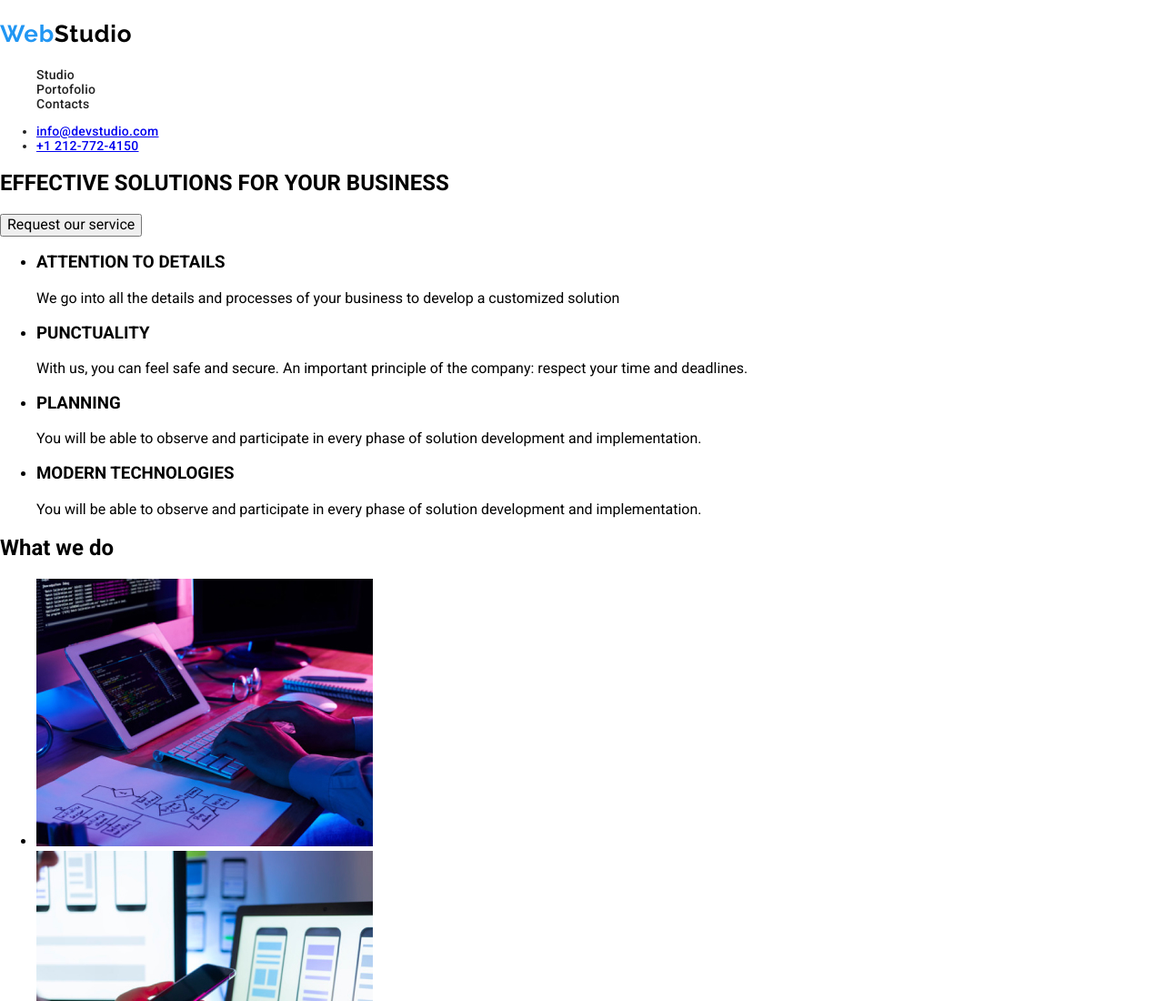
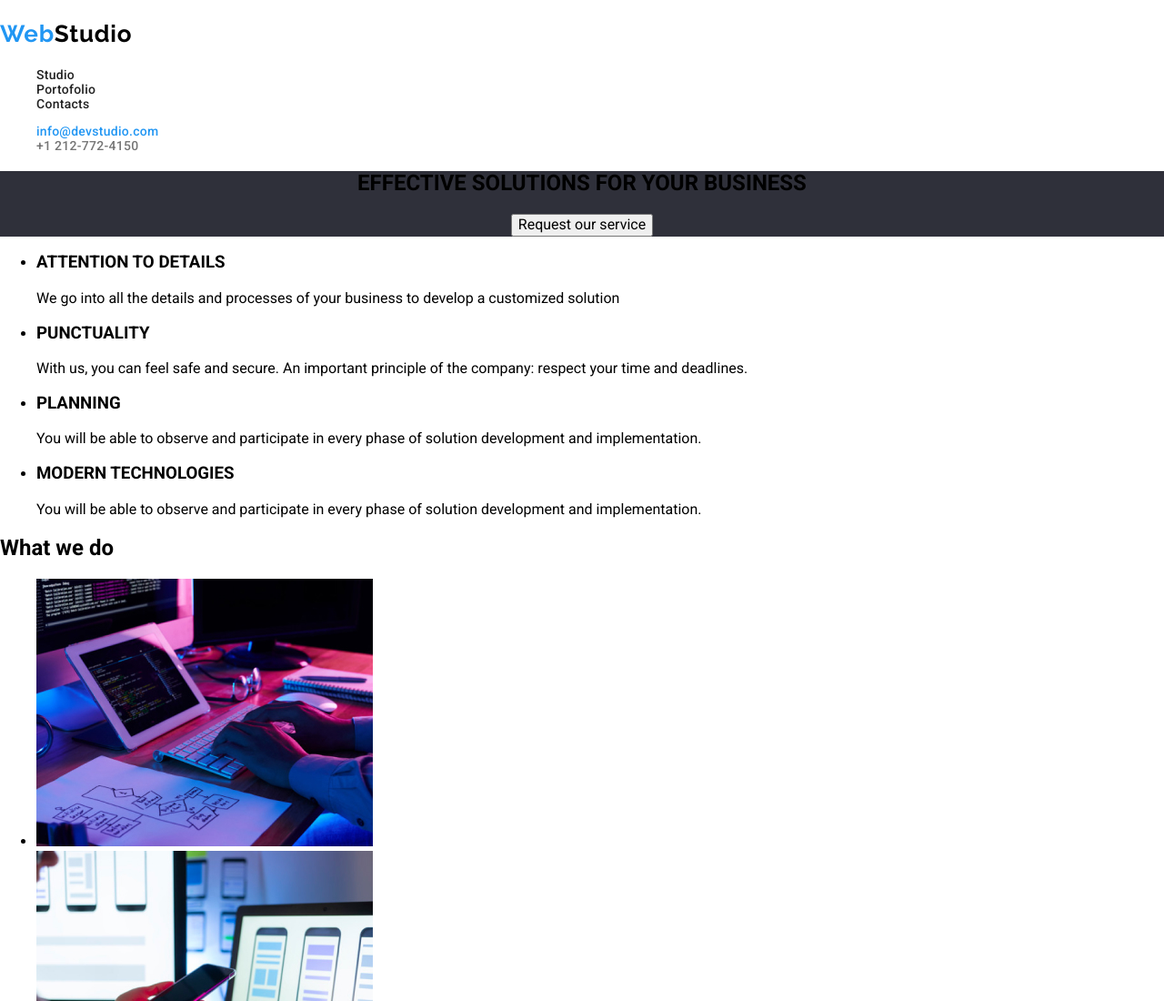
Before and after one commit to si12mo34/si12mo34-goit-markup-hw-05, a plain HTML site: page index.html in a window 1280 px wide. Shown: the top 1100 px of the page at 91% size. Drawn offline with nearby package versions, Linux system fonts and the light colour scheme.

Commit message:
Update styles.css

```diff
--- a/css/styles.css
+++ b/css/styles.css
@@ -6,6 +6,7 @@
   --main-color: #212121;
   --background-title: #2f303a;
   --logo-color: #000000;
+  --grey-color: #757575;
 }
 body {
   font-family: "Roboto";
@@ -19,6 +20,7 @@ body {
   line-height: 16px;
   letter-spacing: 0.02em;
   color: var(--main-color);
+  list-style: none;
 }
 .navigation-one:hover,
 .navigation-two:hover,
@@ -33,6 +35,32 @@ body {
   cursor: pointer;
 }
 .navigation-elements {
+  list-style: none;
+}
+.navigation-elements:hover,
+.navigation-elements :focus {
+  cursor: pointer;
+}
+.navigation-mail {
+  text-decoration: none;
+  list-style: none;
+  text-align: right;
+  color: var(--hover-color);
+}
+.navigation-tel {
+  text-decoration: none;
+  list-style: none;
+  color: var(--grey-color);
+}
+.navigation-list li a {
+  text-decoration: none;
+  list-style: none;
+  color: var(--main-color);
+}
+.navigation-list > li {
+  list-style: none;
+}
+.unstyled-list {
   text-decoration: none;
 }
 /*logo*/
@@ -50,13 +78,9 @@ body {
   letter-spacing: 0.03em;
   font-size: 26px;
 }
-.navigation-list li a {
-  text-decoration: none;
-  color: var(--main-color);
+
+/*hero section*/
+.hero-section {
+  background-color: var(--background-title);
+  text-align: center;
 }
-.navigation-list > li {
-  list-style: none;
-}
-.unstyled-list {
-  text-decoration: none;
-}
```
